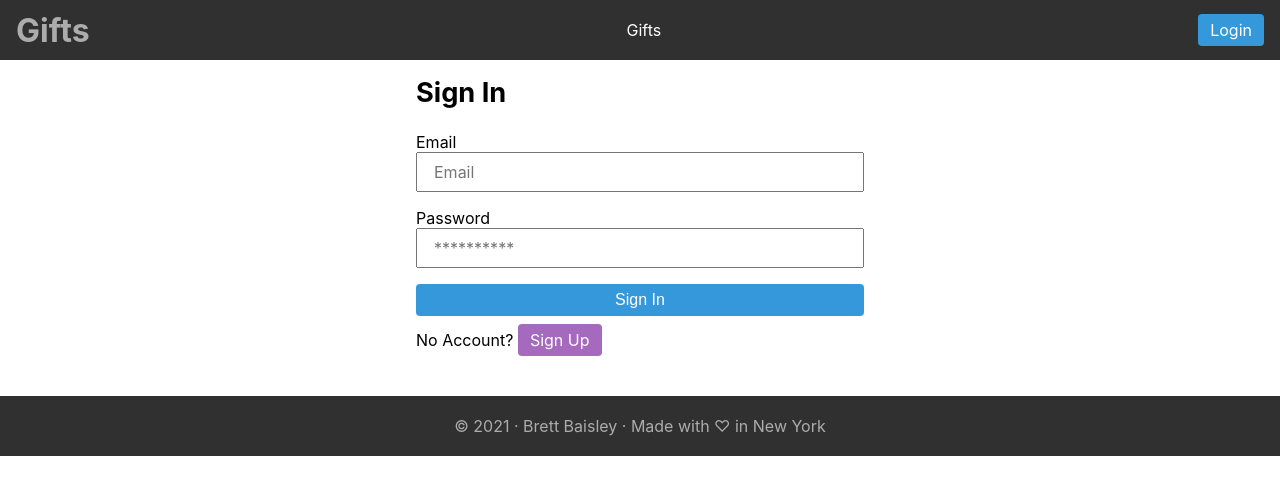
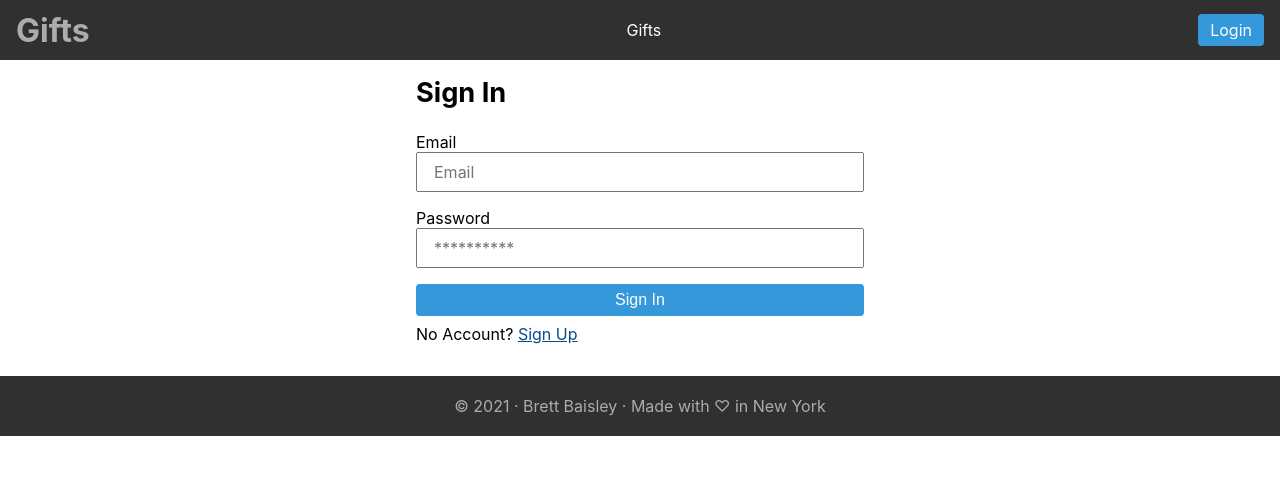
Before and after one commit to brettbaisley/kids-gift-list, a React (Create React App) app: page /login in a window 1280 px wide. Shown: the top 494 px of the page. Built offline with nearby package versions, Linux system fonts and the light colour scheme; no server answers.

Commit message:
Convert the sign in and login in purple buttons to links Fixes #30

```diff
--- a/src/App.css
+++ b/src/App.css
@@ -6,12 +6,23 @@
 
   --text-primary-color: #1b1b1b;
   --text-secondary-color: #717171;
+
+  --link-primary-color: #084B8A;
+  --link-secondary-color: #0174DF;
 }
 
 body, header {
   overflow-x: hidden;
 }
 
+a,
+a:visited,
+a:focus {
+  color: var(--link-primary-color);
+}
+a:hover {
+  color: var(--link-secondary-color);
+}
 
 input, button {
   height: 2.5em;
@@ -57,7 +68,7 @@ button {
   border: 0;
   border-radius: 4px;
   box-shadow: 0px 0px 0px 0px rgba(0, 0, 0, 0.2), 0px 0px 0px 0px rgba(0, 0, 0, 0.14), 0px 0px 0px 0px rgba(0, 0, 0, 0.12);
-  color: white;
+  color: white !important;
   cursor: pointer;
   display: inline-block;
   line-height: 2rem;
--- a/src/pages/Login.js
+++ b/src/pages/Login.js
@@ -64,7 +64,7 @@ const LoginPage = (props) => {
 
             <button type="submit" className="btn btn-primary">Sign In</button>
 
-            <p>No Account? <Link to="/signup" className='btn btn-secondary'>Sign Up</Link></p>
+            <p>No Account? <Link to="/signup">Sign Up</Link></p>
             </form>
         </div>
     )
--- a/src/pages/Signup.js
+++ b/src/pages/Signup.js
@@ -81,7 +81,7 @@ const SignupPage = (props) => {
 
                 <button type="submit" className="btn btn-primary">Register</button>
 
-                <p>Already registered? <Link to="/login" className='btn btn-secondary'>Login</Link></p>
+                <p>Already registered? <Link to="/login">Login</Link></p>
 
             </form>
         </div>
```
